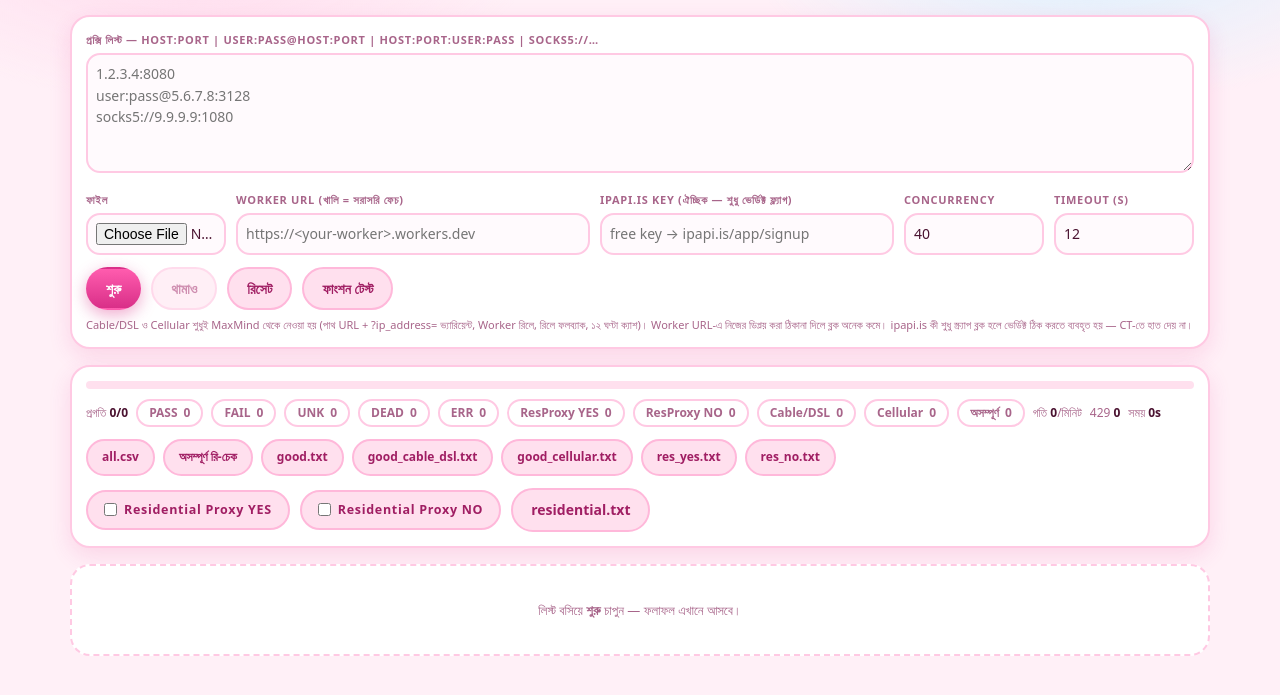
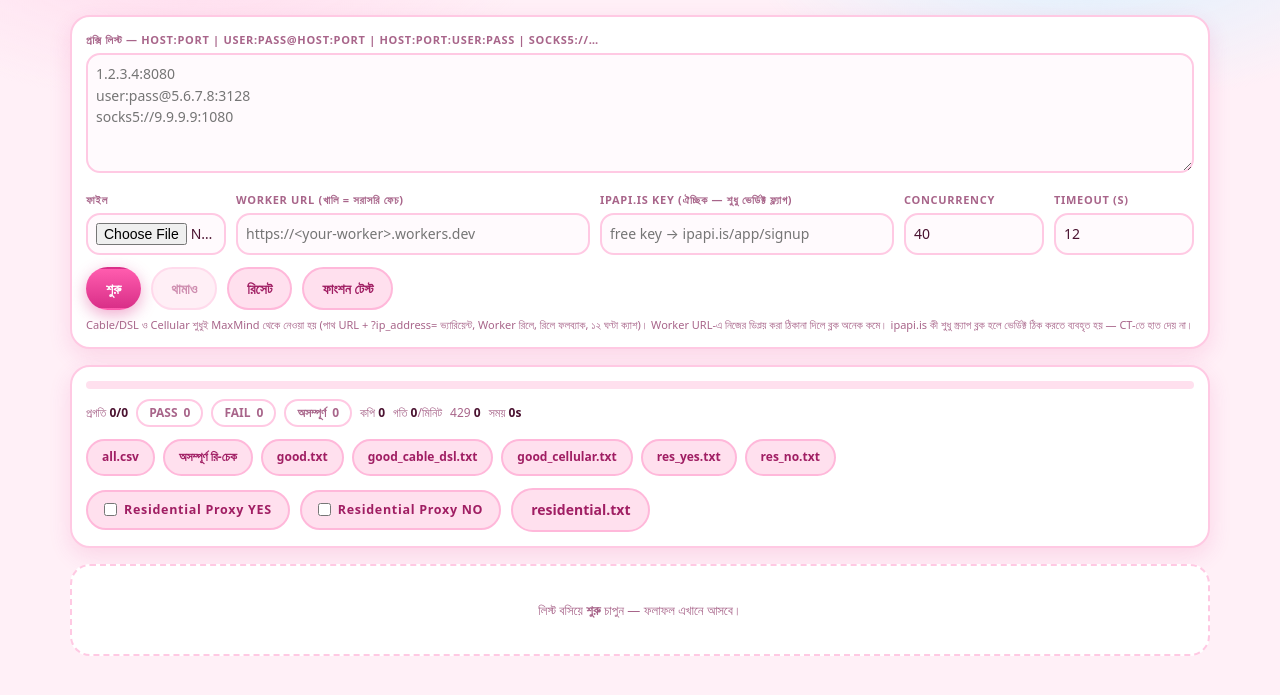
Before and after one commit to luna18841v-cloud/proxy-checker, a website: page public/index.html in a window 1280 px wide. Shown: the part 63-758 px from the top of the page. Drawn offline with Linux system fonts and the light colour scheme.

Commit message:
index.html

```diff
--- a/public/index.html
+++ b/public/index.html
@@ -46,6 +46,7 @@
   .fbar button{padding:5px 13px;font-size:12px}
 
   .item{background:var(--card);border:2px solid var(--ln);border-radius:16px;padding:10px 12px;margin-bottom:10px}
+  .item.copied{border-color:#12a594;box-shadow:0 0 0 2px #d3f5ef inset}
   .ihead{display:flex;gap:8px;align-items:center;flex-wrap:wrap;font-size:12.5px}
   .pv{font-weight:800;word-break:break-all;font-family:ui-monospace,Menlo,Consolas,monospace}
   .vd{font-size:10.5px;font-weight:900;padding:1px 9px;border-radius:999px;text-transform:uppercase}
@@ -59,6 +60,9 @@
   .srcb{font-size:10px;color:var(--dm)}
   .stg{font-size:10px;color:var(--dm);background:var(--ln2);border-radius:999px;padding:1px 8px}
   .secs{margin-left:auto;font-size:11px;color:var(--dm)}
+  .cp{background:linear-gradient(180deg,#1fc4ae,#0e9d89);border-color:transparent;color:#fff;padding:3px 13px;font-size:11.5px;border-radius:999px;box-shadow:0 3px 10px rgba(18,165,148,.3)}
+  .cp:hover{background:linear-gradient(180deg,#25d3bb,#0b8b7a);box-shadow:0 4px 14px rgba(18,165,148,.45)}
+  .cp.ok{background:#0b7a6d;box-shadow:none}
   .idet{margin-top:7px;display:flex;gap:4px 14px;flex-wrap:wrap;font-size:12px;color:var(--dm)}
   .kv b{font-weight:800}
   .kv b.y{color:var(--bad)}
@@ -103,14 +107,8 @@
       <span>প্রগতি <b id="s-done">0/0</b></span>
       <button class="st" data-f="PASS">PASS <b id="s-pass">0</b></button>
       <button class="st" data-f="FAIL">FAIL <b id="s-fail">0</b></button>
-      <button class="st" data-f="UNKNOWN">UNK <b id="s-unk">0</b></button>
-      <button class="st" data-f="DEAD">DEAD <b id="s-dead">0</b></button>
-      <button class="st" data-f="ERROR">ERR <b id="s-err">0</b></button>
-      <button class="st" data-f="res-yes">ResProxy YES <b id="s-resy">0</b></button>
-      <button class="st" data-f="res-no">ResProxy NO <b id="s-resn">0</b></button>
-      <button class="st" data-f="cable">Cable/DSL <b id="s-cable">0</b></button>
-      <button class="st" data-f="cell">Cellular <b id="s-cell">0</b></button>
       <button class="st" data-f="inc">অসম্পূর্ণ <b id="s-inc">0</b></button>
+      <span>কপি <b id="s-copied">0</b></span>
       <span>গতি <b id="s-rate">0</b>/মিনিট</span>
       <span>429 <b id="s-429">0</b></span>
       <span>সময় <b id="s-el">0s</b></span>
```
